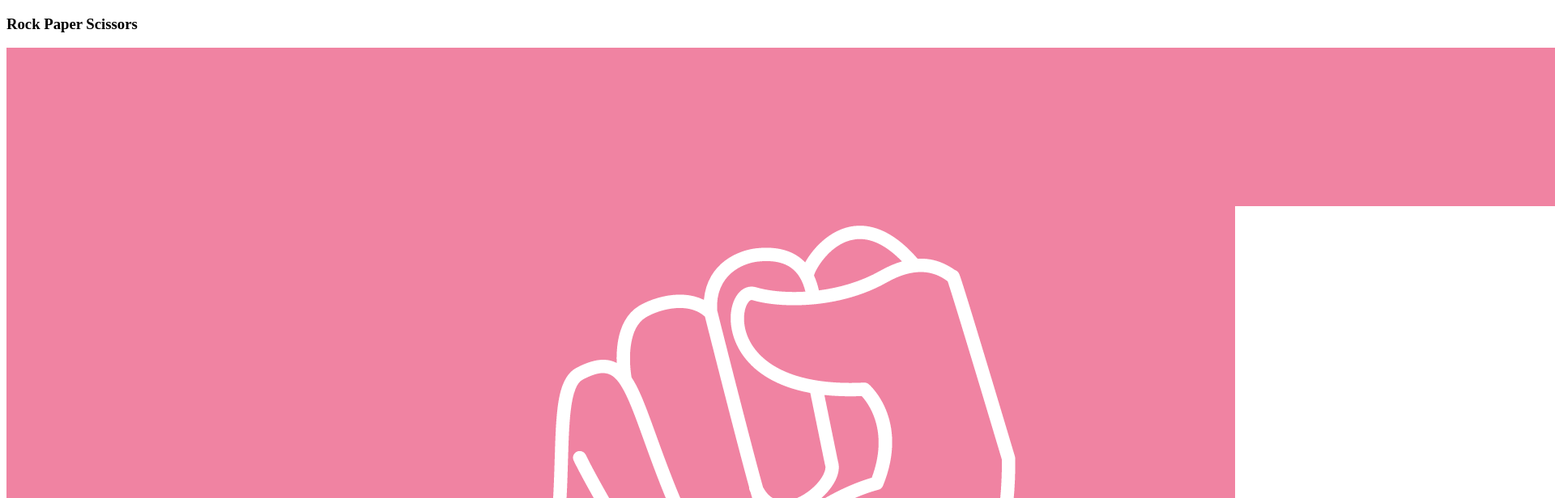
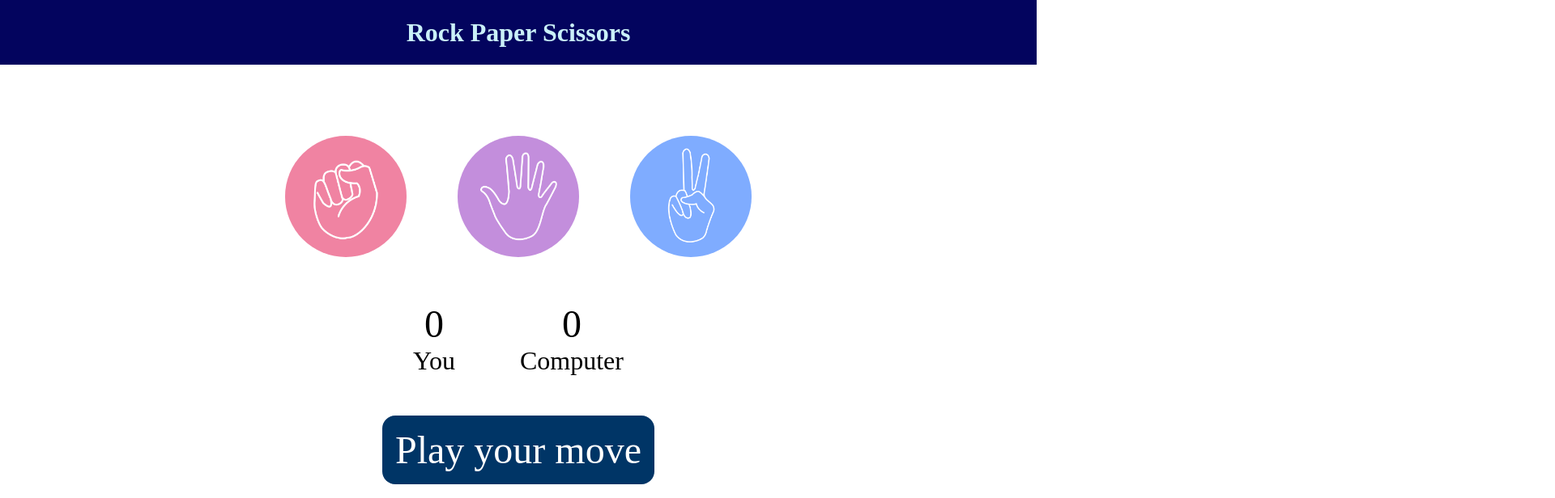
Before and after one commit to Adammulani/Rock-Paper-Scissors-game, a plain HTML site: page index.html in a window 1280 px wide. Shown: the top 616 px of the page at 81% size, 1920 px wide, since content can reach past the window. Drawn offline with Linux system fonts and the light colour scheme.

Commit message:
initial styling of projet done using css in style.css

```diff
--- a/index.html
+++ b/index.html
@@ -4,9 +4,10 @@
     <meta charset="UTF-8">
     <meta name="viewport" content="width=device-width, initial-scale=1.0">
     <title>Rock Paper Scissors</title>
+    <link rel="stylesheet" href="style.css">
 </head>
 <body>
-    <h3>Rock Paper Scissors</h3>
+    <h1>Rock Paper Scissors</h1>
     <div class="choices">
         <div class="choice" id="rock">
             <img src="./images/rock.png" alt="rock">
--- a/style.css
+++ b/style.css
@@ -0,0 +1,60 @@
+*{
+    margin: 0;
+    padding: 0;
+    text-align: center;
+}
+h1{
+    background-color: #03045e;
+    color: #caf0f8;
+    height: 5rem;
+    line-height: 5rem;
+
+
+}
+.choice{
+    height: 165px;
+    width: 165px;
+    border-radius: 50%;
+    display: flex;
+    align-items: center;
+    justify-content: center;
+}
+.choice:hover{
+    background-color: #264653;
+}
+img{
+    height: 150px;
+    width: 150px;
+    object-fit: cover;
+    border-radius: 50%;
+}
+.choices{
+    display: flex;
+    justify-content: center;
+    align-items: center;
+    gap: 3rem;
+    margin-top: 5rem;
+}
+.score-board{
+    display: flex;
+    align-items: center;
+    justify-content: center;
+    font-size: 2rem;
+    gap: 5rem;
+    margin-top: 3rem;
+}
+#user-score,#computer-score{
+    font-size: 3rem;
+}
+
+.msg-container{
+    margin-top: 4rem;
+}
+#msg{
+    background-color: #003566;
+    color: white;
+    display: inline;
+    border-radius: 1rem;
+    font-size: 3rem;
+    padding: 1rem;
+}
```
